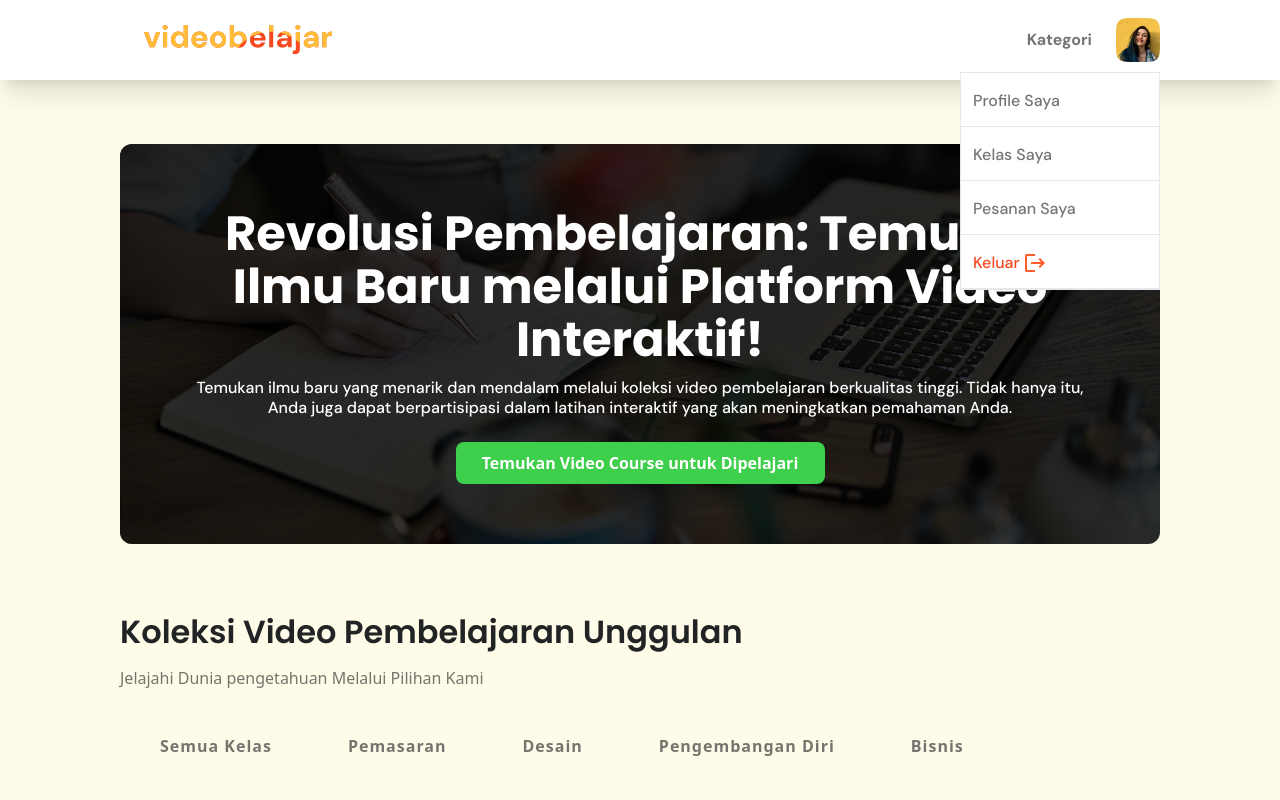
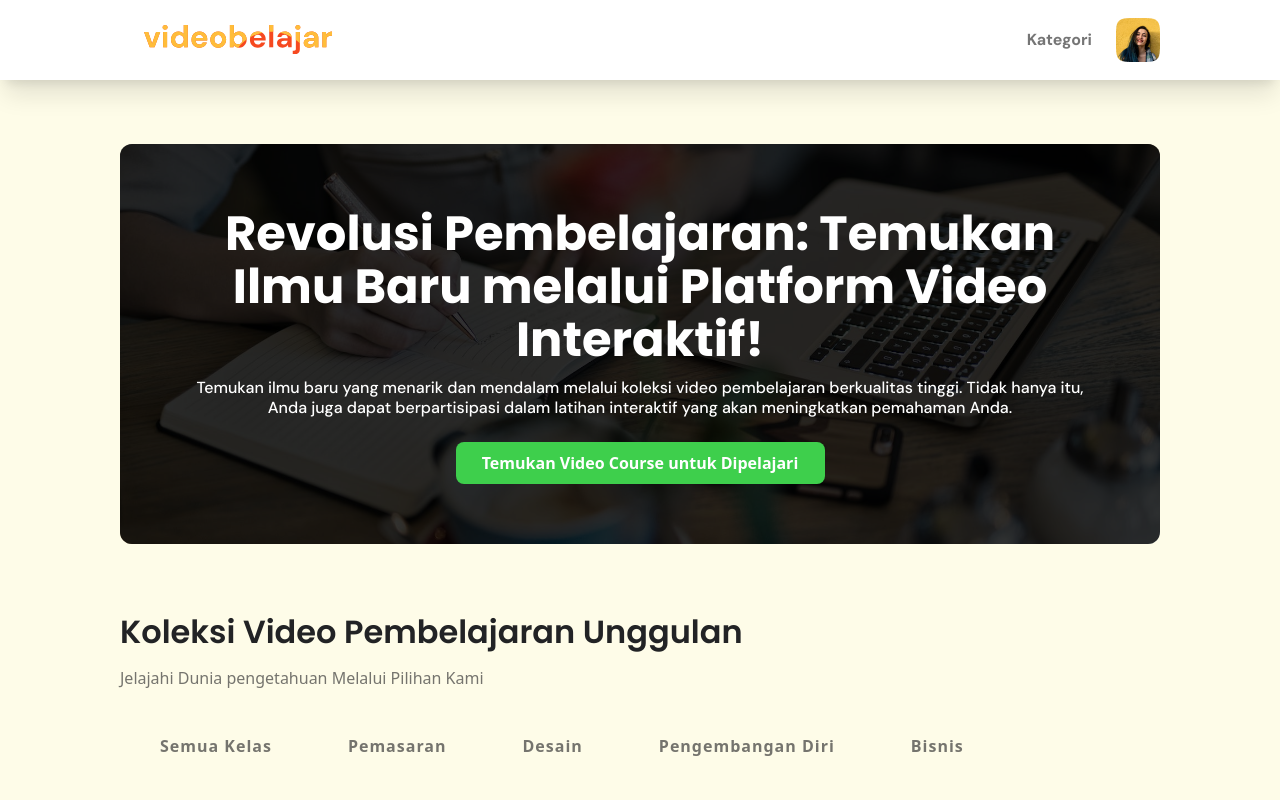
Before and after one commit to yerikhowilliamt/education-course-app, a React (Vite) app: page /beranda in a window 1280 px wide. Shown: the top 800 px of the page. Built offline with nearby package versions, Linux system fonts and the light colour scheme.

Commit message:
fixed profile bar

```diff
--- a/src/components/Layouts/HeaderLayouts.jsx
+++ b/src/components/Layouts/HeaderLayouts.jsx
@@ -32,7 +32,7 @@ const Body = ({ page }) => {
 };
 
 const Profile = () => {
-  const [click, setClick] = useState(false);
+  const [click, setClick] = useState(true);
   const handleClick = () => setClick(!click);
 
   return (
@@ -104,7 +104,7 @@ const Profile = () => {
 };
 
 const ProfileBar = () => {
-  const [click, setClick] = useState(false);
+  const [click, setClick] = useState(true);
   const handleClick = () => setClick(!click);
 
   return (
```
